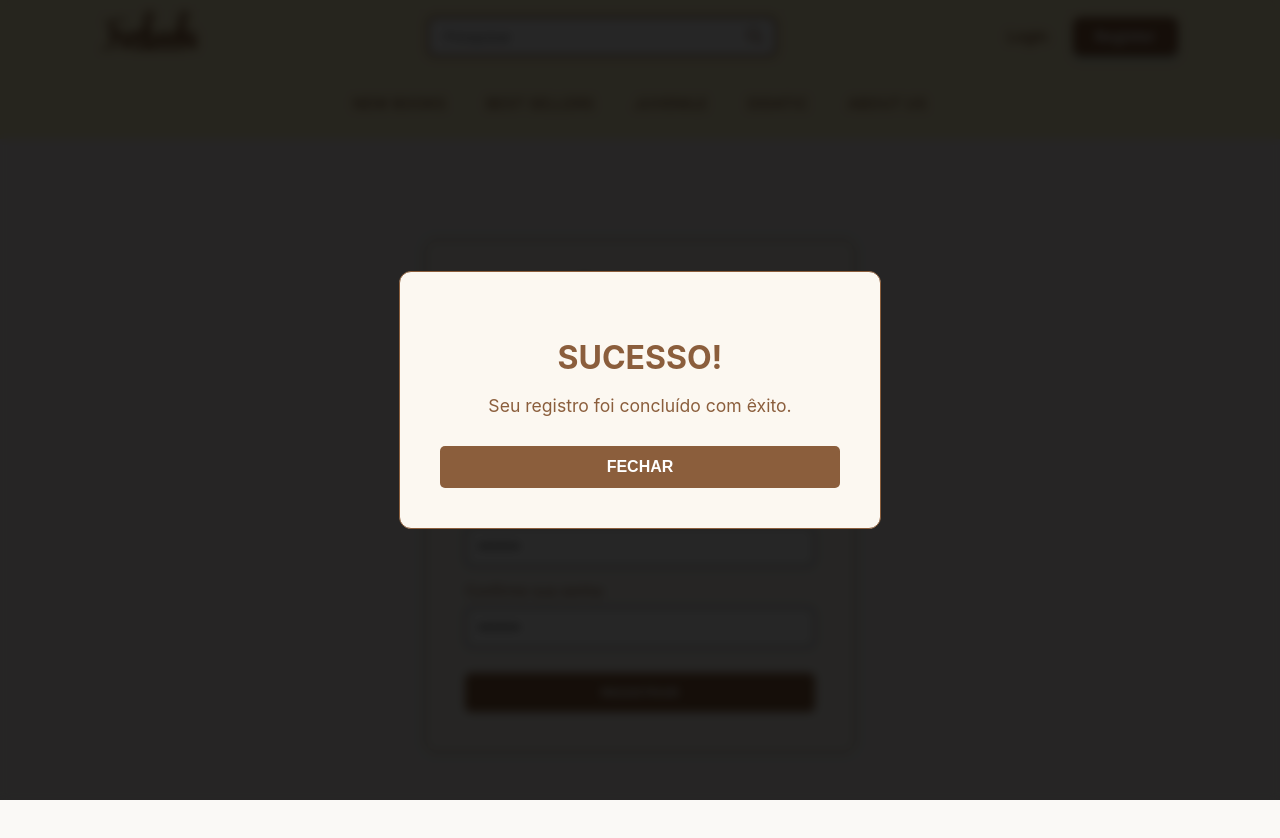
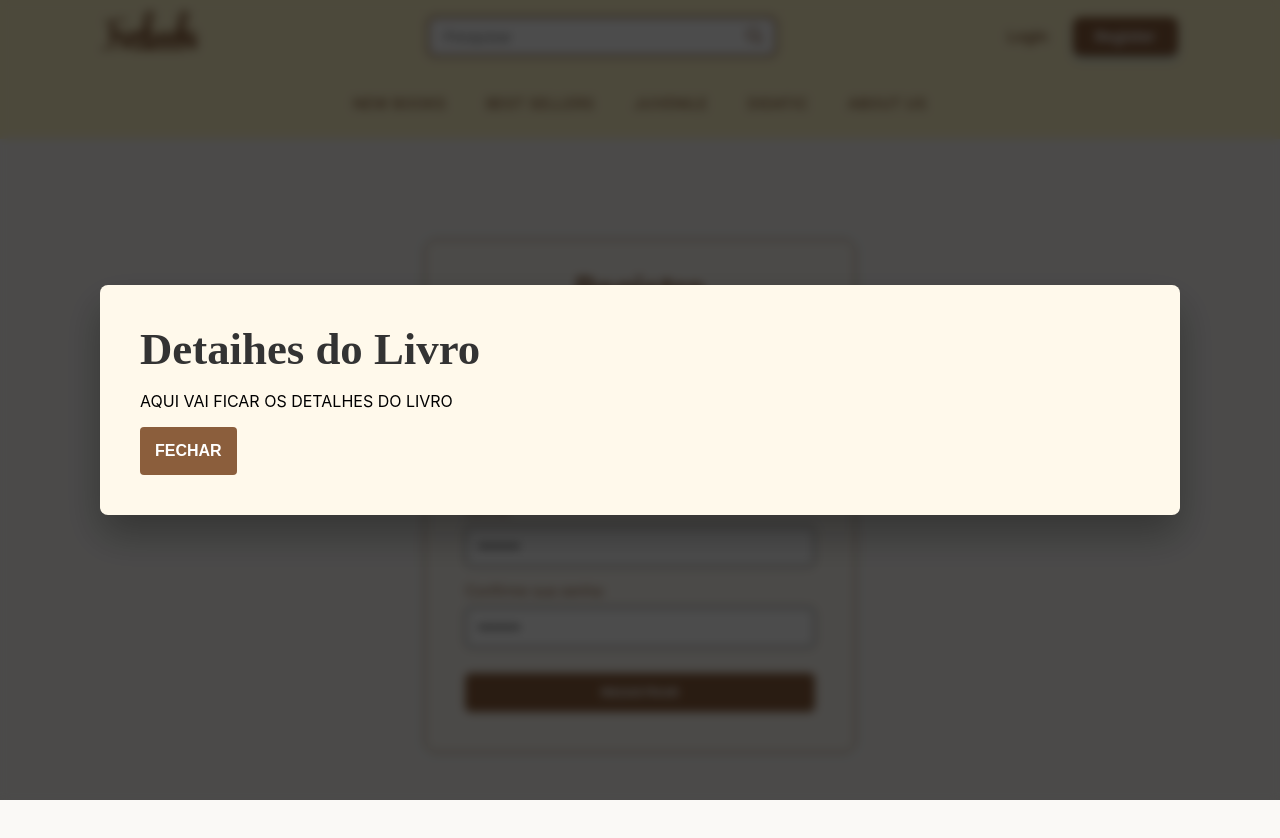
Before and after one commit to da7th/freebooks, a React (Create React App) app: page /register in a window 1280 px wide. Both pictures are taken after typing "Sample", "name@example.com", "Sample123", "Sample123" into the empty fields and a click on the button "REGISTRAR". Shown: the top 838 px of the page. Built offline with nearby package versions, Linux system fonts and the light colour scheme.

Commit message:
adds modal with book info

```diff
--- /dev/null
+++ b/src/components/BookDetailsModal/BookDetailsModal.css
@@ -0,0 +1,193 @@
+.modal-overlay {
+  position: fixed;
+  top: 0;
+  left: 0;
+  width: 100vw;
+  height: 100vh;
+  background-color: rgba(0, 0, 0, 0.7);
+  backdrop-filter: blur(5px);
+  display: flex;
+  justify-content: center;
+  align-items: center;
+  z-index: 9999;
+}
+
+.modal-container {
+  background-color: #FFF9EB;
+  width: 90%;
+  max-width: 1000px;
+  max-height: 90vh;
+  border-radius: 8px;
+  position: relative;
+  padding: 40px;
+  box-shadow: 0 20px 40px rgba(0, 0, 0, 0.3);
+  overflow-y: auto;
+  animation: modalAppear 0.3s ease-out;
+}
+
+@keyframes modalAppear {
+  from { opacity: 0; transform: translateY(20px); }
+  to { opacity: 1; transform: translateY(0); }
+}
+
+.close-x {
+  position: absolute;
+  right: 20px;
+  top: 15px;
+  background: none;
+  border: none;
+  font-size: 2.2rem;
+  color: #8B5E3C;
+  cursor: pointer;
+  line-height: 1;
+  transition: color 0.2s;
+}
+
+.close-x:hover {
+  color: #5D3F28;
+}
+
+.modal-content {
+  display: grid;
+  grid-template-columns: 320px 1fr;
+  gap: 40px;
+  align-items: start;
+}
+
+.modal-left {
+  width: 100%;
+}
+
+.modal-cover {
+  width: 100%;
+  height: auto;
+  border-radius: 4px;
+  box-shadow: 10px 10px 20px rgba(0, 0, 0, 0.15);
+  display: block;
+}
+
+.modal-right {
+  display: flex;
+  flex-direction: column;
+}
+
+.modal-category {
+  color: #8B5E3C;
+  font-weight: bold;
+  text-transform: uppercase;
+  font-size: 0.85rem;
+  letter-spacing: 1.2px;
+  margin-bottom: 8px;
+}
+
+.modal-title {
+  font-family: 'Times New Roman', serif;
+  font-size: 2.8rem;
+  color: #333;
+  margin: 0 0 5px 0;
+  line-height: 1.1;
+}
+
+.modal-author {
+  font-size: 1.2rem;
+  color: #666;
+  margin-bottom: 25px;
+  font-weight: normal;
+}
+
+.modal-scroll-area {
+  max-height: 250px;
+  overflow-y: auto;
+  margin-bottom: 25px;
+  padding-right: 15px;
+  border-bottom: 1px solid rgba(139, 94, 60, 0.2);
+}
+
+.modal-scroll-area::-webkit-scrollbar {
+  width: 6px;
+}
+.modal-scroll-area::-webkit-scrollbar-thumb {
+  background: #D2B48C;
+  border-radius: 10px;
+}
+
+.modal-description {
+  line-height: 1.8;
+  color: #444;
+  font-size: 1.05rem;
+  text-align: justify;
+}
+
+.modal-meta {
+  display: flex;
+  gap: 30px;
+  margin-bottom: 30px;
+}
+
+.modal-meta span {
+  display: flex;
+  flex-direction: column;
+  color: #8B5E3C;
+  font-weight: 600;
+  font-size: 1rem;
+}
+
+.modal-meta strong {
+  font-size: 0.8rem;
+  color: #333;
+  text-transform: uppercase;
+  margin-bottom: 4px;
+}
+
+.modal-actions {
+  display: flex;
+  gap: 15px;
+}
+
+.modal-button {
+  flex: 1;
+  background-color: #8B5E3C;
+  color: white;
+  border: none;
+  padding: 15px;
+  font-size: 1rem;
+  font-weight: bold;
+  text-transform: uppercase;
+  text-decoration: none;
+  text-align: center;
+  border-radius: 4px;
+  cursor: pointer;
+  transition: background 0.2s;
+}
+
+.modal-button:hover {
+  background-color: #5D3F28;
+}
+
+.modal-button.secondary {
+  background-color: transparent;
+  color: #8B5E3C;
+  border: 2px solid #8B5E3C;
+}
+
+.modal-button.secondary:hover {
+  background-color: rgba(139, 94, 60, 0.1);
+}
+
+@media (max-width: 850px) {
+  .modal-content {
+    grid-template-columns: 1fr;
+    text-align: center;
+  }
+  .modal-left {
+    max-width: 200px;
+    margin: 0 auto;
+  }
+  .modal-title {
+    font-size: 2rem;
+  }
+  .modal-meta {
+    justify-content: center;
+    flex-wrap: wrap;
+  }
+}
--- /dev/null
+++ b/src/components/BookDetailsModal/BookDetailsModal.js
@@ -0,0 +1,86 @@
+import "./BookDetailsModal.css";
+
+function BookDetailsModal({ isOpen, setOpenModal, book }) {
+  if (!isOpen || !book) return null;
+
+  const info = book?.volumeInfo;
+
+  if (!info) {
+    return (
+      <div className="modal-overlay" onClick={() => setOpenModal(false)}>
+        <div className="modal-container">
+          <p>Informações do livro não encontradas.</p>
+          <button onClick={() => setOpenModal(false)}>Fechar</button>
+        </div>
+      </div>
+    );
+  }
+
+  return (
+    <div className="modal-overlay" onClick={() => setOpenModal(false)}>
+      <div className="modal-container" onClick={(e) => e.stopPropagation()}>
+        <button className="close-x" onClick={() => setOpenModal(false)}>
+          &times;
+        </button>
+
+        <div className="modal-content">
+          <div className="modal-left">
+            <img
+              src={
+                info.imageLinks?.thumbnail || "https://via.placeholder.com/150"
+              }
+              alt={info.title}
+              className="modal-cover"
+            />
+          </div>
+
+          <div className="modal-right">
+            <span className="modal-category">
+              {info.categories?.[0] || "Geral"}
+            </span>
+            <h2 className="modal-title">{info.title}</h2>
+            <h3 className="modal-author">{info.authors?.join(", ")}</h3>
+
+            <div className="modal-scroll-area">
+              <p className="modal-description">
+                {info.description?.replace(/<[^>]*>?/gm, "") ||
+                  "Sem descrição disponível."}
+              </p>
+            </div>
+
+            <div className="modal-meta">
+              <span>
+                <strong>Páginas:</strong> {info.pageCount || "N/A"}
+              </span>
+              <span>
+                <strong>Editora:</strong> {info.publisher || "N/A"}
+              </span>
+              <span>
+                <strong>Ano:</strong> {info.publishedDate?.split("-")[0]}
+              </span>
+            </div>
+
+            <div className="modal-actions">
+              <a
+                href={info.previewLink}
+                target="_blank"
+                rel="noreferrer"
+                className="modal-button"
+              >
+                Ler Preview
+              </a>
+              <button
+                className="modal-button secondary"
+                onClick={() => setOpenModal(false)}
+              >
+                Fechar
+              </button>
+            </div>
+          </div>
+        </div>
+      </div>
+    </div>
+  );
+}
+
+export default BookDetailsModal;
--- a/src/components/Card/Card.js
+++ b/src/components/Card/Card.js
@@ -1,10 +1,19 @@
 import "./Card.css";
 import { useState, useEffect } from "react";
+import BookDetailsModal from '../BookDetailsModal/BookDetailsModal'
 
 function Card({ genre, search }) {
   const [loading, setLoading] = useState(true);
   const [originalData, setOriginalData] = useState([]);
   const [filteredData, setFilteredData] = useState([]);
+
+  const [openModal, setOpenModal] = useState(false);
+  const [selectedBook, setSelectedBook] = useState(null);
+
+  const handleBookDetails = (book) => {
+    setSelectedBook(book);
+    setOpenModal(true);
+  };
 
   useEffect(() => {
     const fetchBooks = async () => {
@@ -54,10 +63,12 @@ function Card({ genre, search }) {
           <div className="card-info">
             <span className="card-category">{book.volumeInfo.categories}</span>
             <h3 className="card-title">{book.volumeInfo.title}</h3>
-            <button className="card-button">Access Book</button>
+            <button className="card-button" onClick={() => handleBookDetails(book)}>Access Book</button>
           </div>
         </div>
       ))}
+
+      <BookDetailsModal isOpen={openModal} setOpenModal={setOpenModal} book={selectedBook} />
     </>
   );
 }
--- a/src/components/Modal/Modal.css
+++ /dev/null
@@ -1,56 +0,0 @@
-.modal-overlay {
-  position: fixed;
-  top: 0;
-  left: 0;
-  width: 100%;
-  height: 100%;
-  background-color: rgba(0, 0, 0, 0.85);
-  backdrop-filter: blur(5px);
-  display: flex;
-  justify-content: center;
-  align-items: center;
-  z-index: 9999;
-}
-
-.modal-container {
-  background-color: #FCF8F1;
-  padding: 40px;
-  border-radius: 12px;
-  border: 1px solid #8B5E3C;
-  /* box-shadow: 0 0 20px #8B5E3C; */
-  text-align: center;
-  max-width: 400px;
-  width: 90%;
-}
-
-.modal-title {
-  color: #8B5E3C;
-  font-size: 2rem;
-  font-weight: bold;
-  margin-bottom: 15px;
-  text-transform: uppercase;
-}
-
-.modal-text {
-  color: #8B5E3C;
-  font-size: 1.1rem;
-  margin-bottom: 30px;
-}
-
-.modal-button {
-  background-color: #8B5E3C;
-  color: white;
-  border: none;
-  padding: 12px 40px;
-  font-weight: bold;
-  font-size: 1rem;
-  border-radius: 5px;
-  cursor: pointer;
-  transition: transform 0.2s, background-color 0.2s;
-  width: 100%;
-}
-
-.modal-button:hover {
-  background-color: #3E2723;
-  transform: scale(1.02);
-}
--- a/src/components/Modal/Modal.js
+++ b/src/components/Modal/Modal.js
@@ -1,5 +1,5 @@
-import React from "react";
-import "./Modal.css";
+// import React from "react";
+// import "./Modal.css";
 
 function Modal({ isOpen, setOpenModal }) {
   if (!isOpen) return null;
@@ -7,8 +7,8 @@ function Modal({ isOpen, setOpenModal }) {
   return (
     <div className="modal-overlay">
       <div className="modal-container">
-        <h2 className="modal-title">SUCESSO!</h2>
-        <p className="modal-text">Seu registro foi concluído com êxito.</p>
+        <h2 className="modal-title">Detaihes do Livro</h2>
+        <p className="modal-text">AQUI VAI FICAR OS DETALHES DO LIVRO</p>
         <button className="modal-button" onClick={() => setOpenModal(false)}>
           FECHAR
         </button>
```
